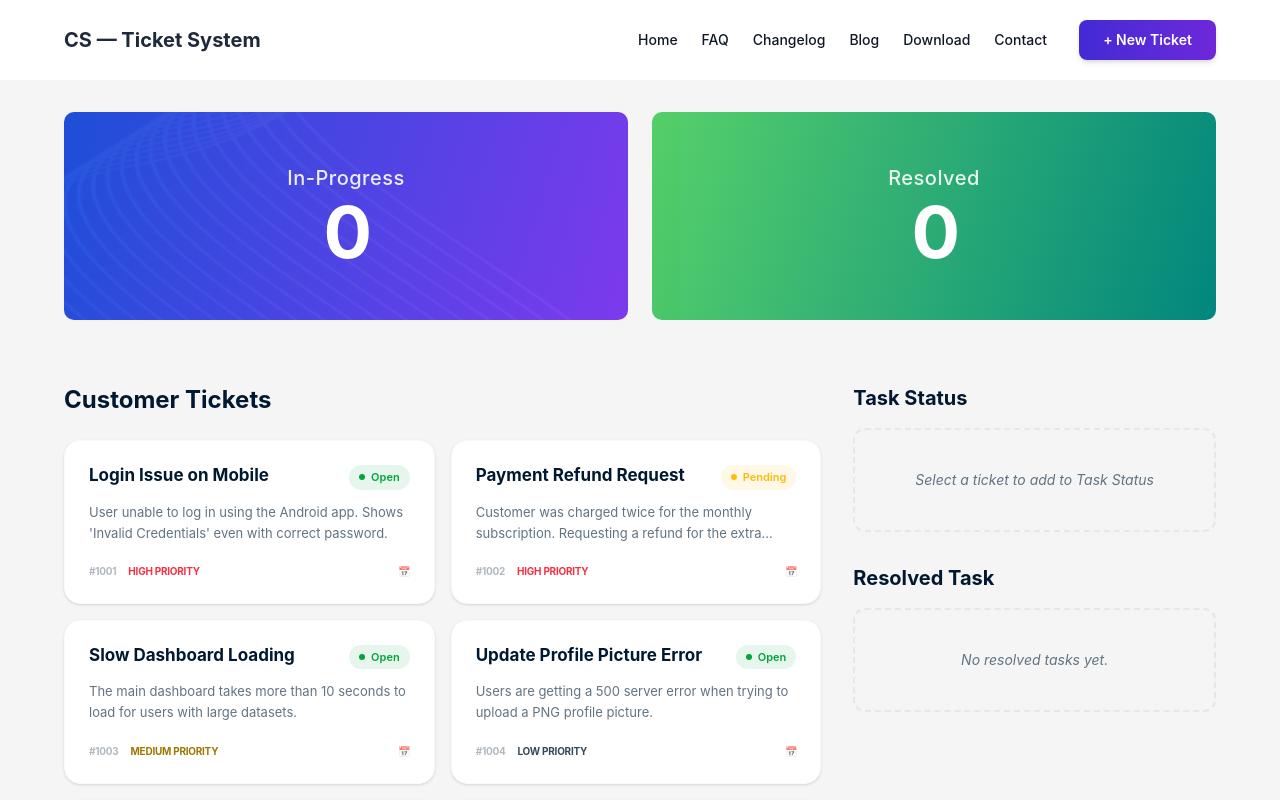
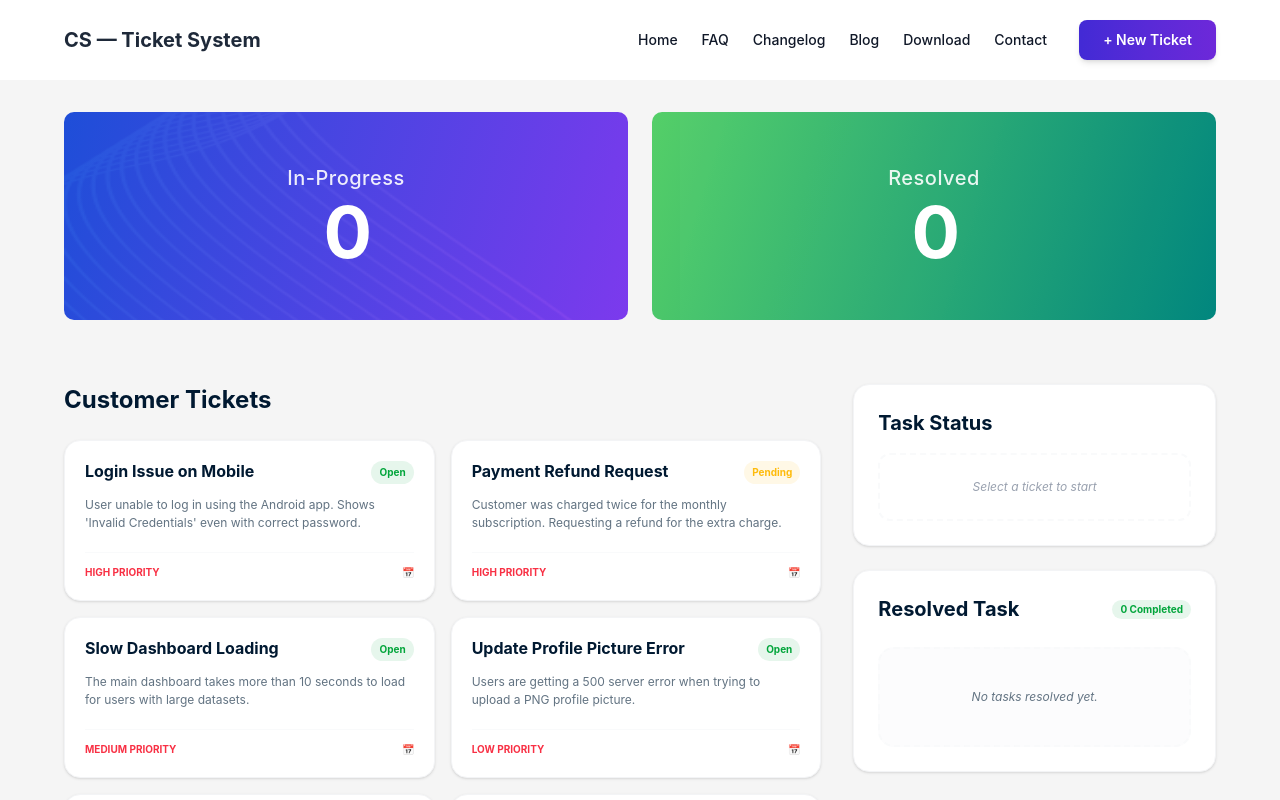
Before and after one commit to Sumayea104/customer-support-zone, a React (Vite) app: page / in a window 1280 px wide. Shown: the top 800 px of the page. Built offline with nearby package versions, Linux system fonts and the light colour scheme.

Commit message:
tickets section

```diff
--- a/src/App.jsx
+++ b/src/App.jsx
@@ -1,5 +1,5 @@
-import React, {useState} from 'react';
-import './App.css'
+import React, { useState } from 'react';
+import './App.css';
 import Navbar from './components/Navbar';
 import Banner from './components/Banner';
 import TicketList from './components/TicketList';
@@ -11,24 +11,47 @@ import 'react-toastify/dist/ReactToastify.css';
 
 function App() {
   const [tickets, setTickets] = useState(ticketsData);
-  const [taskStatus, setTaskStatus] = useState(null);
-  const [resolvedTask, setResolvedTasks] = useState([]);
-  const handleSelectTicket = (ticket) =>{
-    setTaskStatus(ticket);
-  }
-  const inProgressCount = taskStatus?1:0;
-  const resolvedCount = setResolvedTasks.length;
+  const [taskStatus, setTaskStatus] = useState([]);
+  const [resolvedTasks, setResolvedTasks] = useState([]); // Resolved কাজের জন্য স্টেট
+
+  // ১. টিকেট সিলেক্ট করা (Customer Tickets -> Task Status)
+  const handleSelectTicket = (ticket) => {
+    setTaskStatus([...taskStatus, ticket]);
+    setTickets(tickets.filter(t => t.id !== ticket.id));
+    toast.info("Ticket added to Task Status!");
+  };
+
+  // ২. টাস্ক কমপ্লিট করা (Task Status -> Resolved Task)
+  const handleCompleteTask = (ticket) => {
+    // In-Progress থেকে সরানো
+    setTaskStatus(taskStatus.filter(t => t.id !== ticket.id));
+    // Resolved লিস্টে যোগ করা
+    setResolvedTasks([...resolvedTasks, ticket]);
+    toast.success("Task Resolved Successfully!");
+  };
 
   return (
-    <>
     <div className='min-h-screen bg-[#F5F5F5] font-sans'>
-      <Navbar/>
-      <Banner inProgressCount={0} resolvedCount={0} />
-      <TicketList/>
-      <Footer/>
+      <Navbar />
+
+      {/* এখন ইন-প্রোগ্রেস এবং রিজলভড—দুটো কাউন্টই আপডেট হবে */}
+      <Banner
+        inProgressCount={taskStatus.length}
+        resolvedCount={resolvedTasks.length}
+      />
+
+      <TicketList
+  tickets={tickets}
+  onSelect={handleSelectTicket}
+  taskStatus={taskStatus}
+  resolvedTasks={resolvedTasks}
+  onComplete={handleCompleteTask}
+/>
+
+      <Footer />
+      <ToastContainer position="top-right" autoClose={2000} />
     </div>
-    </>
-  )
+  );
 }
 
-export default App
+export default App;
--- a/src/components/TicketList.jsx
+++ b/src/components/TicketList.jsx
@@ -1,83 +1,119 @@
-import React from 'react';
-import ticketsData from '../tickets.json'; // আপনার পাথ অনুযায়ী ইমপোর্ট করুন
+import React, { useState } from 'react';
 
-const TicketList = ({tickets, onSelect, taskStatus, resolvedTasks}) => {
+const TicketList = ({ tickets, onSelect, taskStatus, onComplete, resolvedTasks }) => {
+  const [visibleCount, setVisibleCount] = useState(10);
+
   return (
-    <div className="bg-[#F5F5F5] min-h-screen px-4 md:px-16 py-8">
-      <div className="grid grid-cols-1 lg:grid-cols-3 gap-8">
+    <div className="bg-[#F5F5F5] px-4 md:px-16 py-8">
+      <div className="grid grid-cols-1 lg:grid-cols-3 gap-8 items-start">
 
-        {/* Left Side: Customer Tickets (2/3 width) */}
-        <div className="lg:col-span-2">
+        {/* বাম পাশ: Customer Tickets (২ কলাম গ্রিড) */}
+        <div className="lg:col-span-2 order-2 lg:order-1">
           <h2 className="text-2xl font-bold text-[#001931] mb-6">Customer Tickets</h2>
 
-          {/* ২-কলামের গ্রিড */}
           <div className="grid grid-cols-1 md:grid-cols-2 gap-4">
-            {ticketsData.map((ticket) => (
+            {tickets.slice(0, visibleCount).map((ticket) => (
               <div
                 key={ticket.id}
-                className="bg-white p-6 rounded-[16px] shadow-sm border border-gray-50 flex flex-col justify-between"
+                onClick={() => onSelect(ticket)}
+                className="bg-white p-5 rounded-2xl shadow-sm border border-gray-100 flex flex-col justify-between cursor-pointer hover:shadow-md transition-all h-full"
               >
-                {/* Header: Title and Status Badge */}
+                {/* কার্ডের কন্টেন্ট (ফিগমা অনুযায়ী) */}
                 <div className="flex justify-between items-start mb-3 gap-2">
-                  <h3 className="font-bold text-[#001931] text-[17px] leading-tight flex-1">
-                    {ticket.title}
-                  </h3>
-                  <span
-                    className={`flex items-center gap-1.5 text-[11px] font-semibold px-2.5 py-1 rounded-full whitespace-nowrap ${
-                      ticket.status === 'Open'
-                        ? 'text-[#02A53B] bg-[#E6F6EC]'
-                        : 'text-[#FEBB0C] bg-[#FFF8E6]'
-                    }`}
-                  >
-                    <span className={`w-1.5 h-1.5 rounded-full ${
-                      ticket.status === 'Open' ? 'bg-[#02A53B]' : 'bg-[#FEBB0C]'
-                    }`}></span>
+                  <h3 className="font-bold text-[#001931] text-[16px] leading-tight flex-1">{ticket.title}</h3>
+                  <span className={`text-[10px] font-bold px-2 py-1 rounded-full ${ticket.status === 'Open' ? 'text-[#02A53B] bg-[#E6F6EC]' : 'text-[#FEBB0C] bg-[#FFF8E6]'}`}>
                     {ticket.status}
                   </span>
                 </div>
-
-                {/* Description */}
-                <p className="text-[#627382] text-[13px] mb-5 line-clamp-2 leading-relaxed">
-                  {ticket.description}
-                </p>
-
-                {/* Footer: ID, Priority, Name, Date */}
-                <div className="flex justify-between items-center text-[10px] font-bold tracking-tight">
-                  <div className="flex items-center gap-3">
-                    <span className="text-[#627382] opacity-50">#{ticket.id}</span>
-                    <span className={`${
-                      ticket.priority === 'HIGH PRIORITY' ? 'text-[#F83044]' :
-                      ticket.priority === 'MEDIUM PRIORITY' ? 'text-[#9C7700]' : 'text-[#34485A]'
-                    }`}>
-                      {ticket.priority}
-                    </span>
-                  </div>
-                  <div className="flex items-center gap-3 text-[#627382]">
+                <p className="text-[#627382] text-[12px] mb-5 line-clamp-2">{ticket.description}</p>
+                <div className="flex justify-between items-center text-[10px] font-bold border-t border-gray-50 pt-3">
+                  <span className="text-[#F83044]">{ticket.priority}</span>
+                  <div className="flex gap-2 text-[#627382]">
                     <span>{ticket.customerName}</span>
-                    <span className="opacity-70">📅 {ticket.date}</span>
+                    <span>📅 {ticket.date}</span>
                   </div>
                 </div>
               </div>
             ))}
           </div>
+
+          {/* See More বাটন */}
+          {visibleCount < tickets.length && (
+            <div className="flex justify-center mt-10">
+              <button onClick={() => setVisibleCount(visibleCount + 5)} className="bg-[#001931] text-white px-8 py-3 rounded-full font-bold">
+                See More Tickets
+              </button>
+            </div>
+          )}
         </div>
 
-        {/* Right Side: Task Status Panels (1/3 width) */}
-        <div className="space-y-8">
-          <div>
+        {/* ডান পাশ: একের নিচে এক প্যানেল */}
+        <div className="lg:col-span-1 order-1 lg:order-2 flex flex-col gap-6">
+
+          {/* ১. Task Status */}
+          <div className="bg-white p-6 rounded-2xl border border-gray-100 shadow-sm">
             <h2 className="text-xl font-bold text-[#001931] mb-4">Task Status</h2>
-            <div className="text-[#627382] text-sm italic py-10 border-2 border-dashed border-gray-200 rounded-xl text-center">
-              Select a ticket to add to Task Status
+            <div className="space-y-3">
+              {taskStatus.length > 0 ? taskStatus.map(t => (
+                <div key={t.id} className="p-3 bg-blue-50 rounded-lg flex justify-between items-center border border-blue-100">
+                  <span className="font-bold text-xs text-[#001931]">{t.title}</span>
+                  <button onClick={() => onComplete(t)} className="bg-green-500 text-white text-[10px] px-2 py-1 rounded font-bold">Complete</button>
+                </div>
+              )) : (
+                <p className="text-gray-400 text-xs italic text-center py-6 border-2 border-dashed border-gray-50 rounded-xl">Select a ticket to start</p>
+              )}
             </div>
           </div>
-          <div>
-            <h2 className="text-xl font-bold text-[#001931] mb-4">Resolved Task</h2>
-            <div className="text-[#627382] text-sm italic py-10 border-2 border-dashed border-gray-200 rounded-xl text-center">
-              No resolved tasks yet.
+
+          {/* ২. Resolved Task Section (Task Status এর নিচে) */}
+<div className="bg-white p-6 rounded-2xl border border-gray-100 shadow-sm">
+  <div className="flex justify-between items-center mb-6">
+    <h2 className="text-xl font-bold text-[#001931]">Resolved Task</h2>
+    {/* একটি ছোট ব্যাজ যা মোট সংখ্যা দেখাবে */}
+    <span className="bg-[#E6F6EC] text-[#02A53B] text-[10px] font-bold px-2 py-0.5 rounded-full">
+      {resolvedTasks.length} Completed
+    </span>
+  </div>
+
+  <div className="space-y-3">
+    {resolvedTasks.length > 0 ? (
+      resolvedTasks.map((t) => (
+        <div
+          key={t.id}
+          className="flex items-center gap-4 p-4 bg-[#F8FAFC] rounded-xl border border-gray-50 hover:border-green-100 transition-all group"
+        >
+          {/* গ্রিন সার্কেল আইকন (লাইন কাটার বদলে) */}
+          <div className="w-8 h-8 rounded-full bg-[#E6F6EC] flex items-center justify-center shrink-0">
+            <svg width="14" height="14" viewBox="0 0 20 20" fill="none" xmlns="http://www.w3.org/2000/svg">
+              <path d="M16.6666 5L7.49992 14.1667L3.33325 10" stroke="#02A53B" strokeWidth="2.5" strokeLinecap="round" strokeLinejoin="round"/>
+            </svg>
+          </div>
+
+          <div className="flex-1 min-w-0">
+            <p className="font-bold text-[#334155] text-[13px] truncate">
+              {t.title}
+            </p>
+            <div className="flex items-center gap-2 mt-0.5">
+              <span className="text-[9px] font-bold text-[#64748B] uppercase tracking-wider">
+                ID: #{t.id}
+              </span>
+              <span className="w-1 h-1 rounded-full bg-gray-300"></span>
+              <span className="text-[9px] font-bold text-[#02A53B] uppercase">
+                Successfully Resolved
+              </span>
             </div>
           </div>
         </div>
+      ))
+    ) : (
+      <div className="text-[#627382] text-xs italic py-10 border-2 border-dashed border-gray-50 rounded-2xl text-center bg-gray-50/50">
+        No tasks resolved yet.
+      </div>
+    )}
+  </div>
+</div>
 
+        </div>
       </div>
     </div>
   );
```
